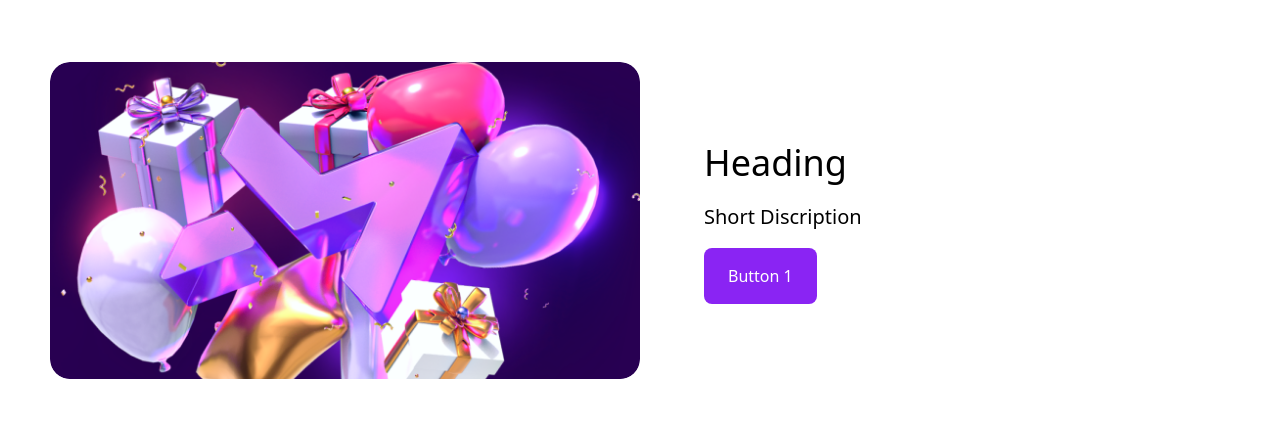
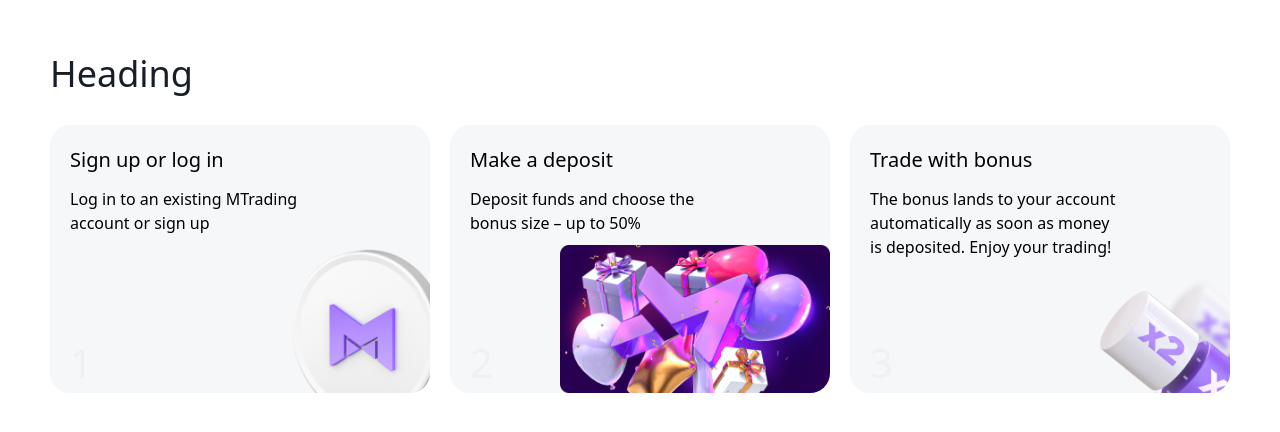
Before and after one commit to Madnes86/Playground, a SvelteKit app: page / in a window 1280 px wide. Shown: the part 180-612 px from the top of the page. Built offline with nearby package versions, Linux system fonts and the light colour scheme.

Commit message:
Create Card-2

```diff
--- /dev/null
+++ b/src/lib/Card-2.svelte
@@ -0,0 +1,24 @@
+<script lang='ts'>
+    let {
+        heading,
+        description,
+        img,
+        index
+    } : {
+        heading : string
+        description : string
+        img : string,
+        index : number
+    } = $props();
+</script>
+
+<div class='lg:w-95 w-82 h-67 pl-5 pt-5 grid grid-rows-[auto_1fr] gap-[10px] rounded-[20px] bg-[#F5F7F9]'>
+    <div class='w-[252px] flex flex-col gap-3'>
+        <h3 class='text-[20px] font-[500]'>{heading}</h3>
+        <p class='text-[16px]'>{description}</p>
+    </div>
+    <div class='min-h-full flex justify-between items-end'>
+        <h1 class='font-[500] text-[40px] text-[#EDF1F4]'>{index}</h1>
+        <img src={img} alt='' class='max-w-3/4 h-full rounded-br-[20px]'>
+    </div>
+</div>
--- /dev/null
+++ b/src/lib/Cards.svelte
@@ -0,0 +1,17 @@
+<script lang='ts'>
+    import Card from '$lib/Card-2.svelte';
+    const CARDS : { heading: string, description: string, img: string}[] = [
+        { heading: 'Sign up or log in', description: 'Log in to an existing MTrading account or sign up', img: 'card-2.png' },
+        { heading: 'Make a deposit', description: 'Deposit funds and choose the bonus size – up to 50%', img: 'image.png' },
+        { heading: 'Trade with bonus', description: 'The bonus lands to your account automatically as soon as money is deposited. Enjoy your trading!', img: 'card-2-2.png' },
+    ]
+</script>
+
+<div class='flex flex-col lg:gap-6 gap-4'>
+    <h3 class='lg:text-[36px] text-[24px] font-[500] text-[#171E27]'>Heading</h3>
+    <div class='flex lg:flex-row flex-col lg:gap-5 gap-4'>
+        {#each CARDS as {heading, description, img}, index}
+            <Card {heading} {description} {img} index={index + 1}/>
+        {/each}
+    </div>
+</div>
--- a/src/routes/+page.svelte
+++ b/src/routes/+page.svelte
@@ -1,6 +1,6 @@
 <script lang='ts'>
-	import Card from '$lib/Card.svelte';
+	import Cards from '$lib/Cards.svelte';
 
 </script>
 
-<Card />
+<Cards />
```
Also changed, not shown: static/card-2-2.png (added), static/card-2.png (added).
